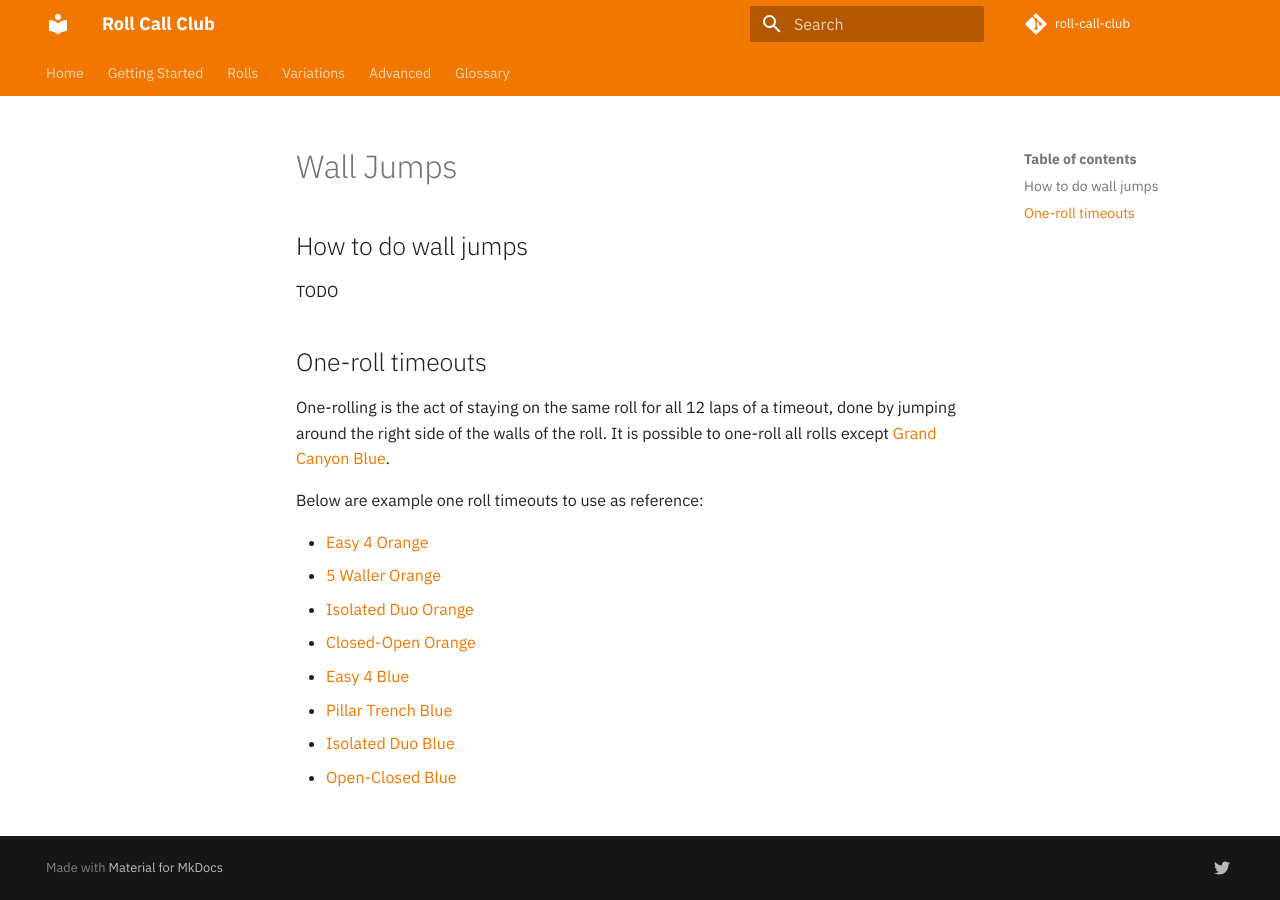
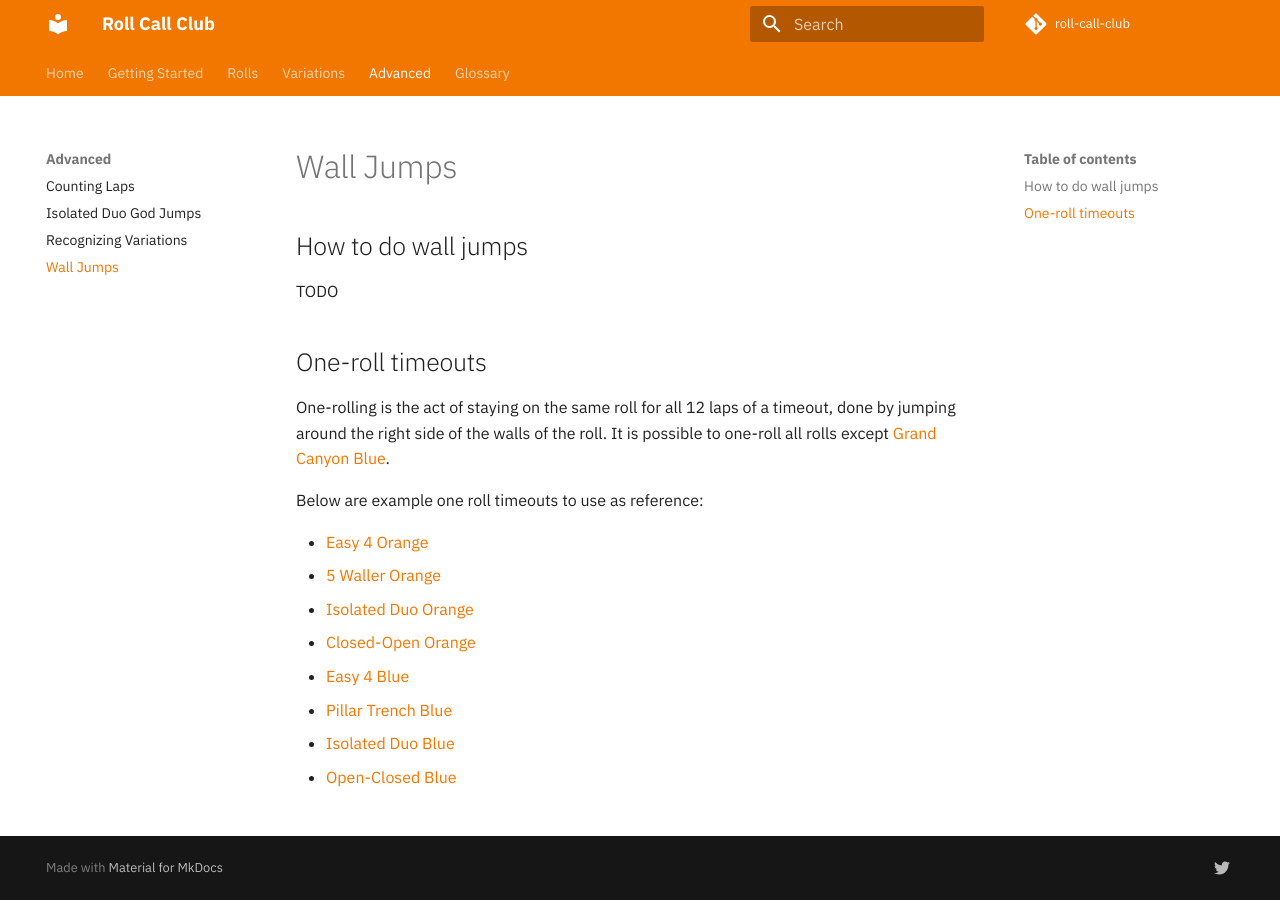
Before and after one commit to alexjlockwood/roll-off-club, an MkDocs documentation site: the page built from docs/advanced/wall-jumps.md, in a window 1280 px wide. Built offline with MkDocs 1.6.1 and Material for MkDocs 9.7.7, drawn with Linux system fonts in a browser that asks for light colours; comment, search, counter and statistics services are not loaded.

Commit message:
add wall jumps to nav

```diff
--- a/mkdocs.yml
+++ b/mkdocs.yml
@@ -39,6 +39,7 @@ nav:
       - advanced/counting-laps.md
       - advanced/isolated-duo-god-jumps.md
       - advanced/recognizing-variations.md
+      - advanced/wall-jumps.md
   - glossary.md
 
 # Configuration
```
